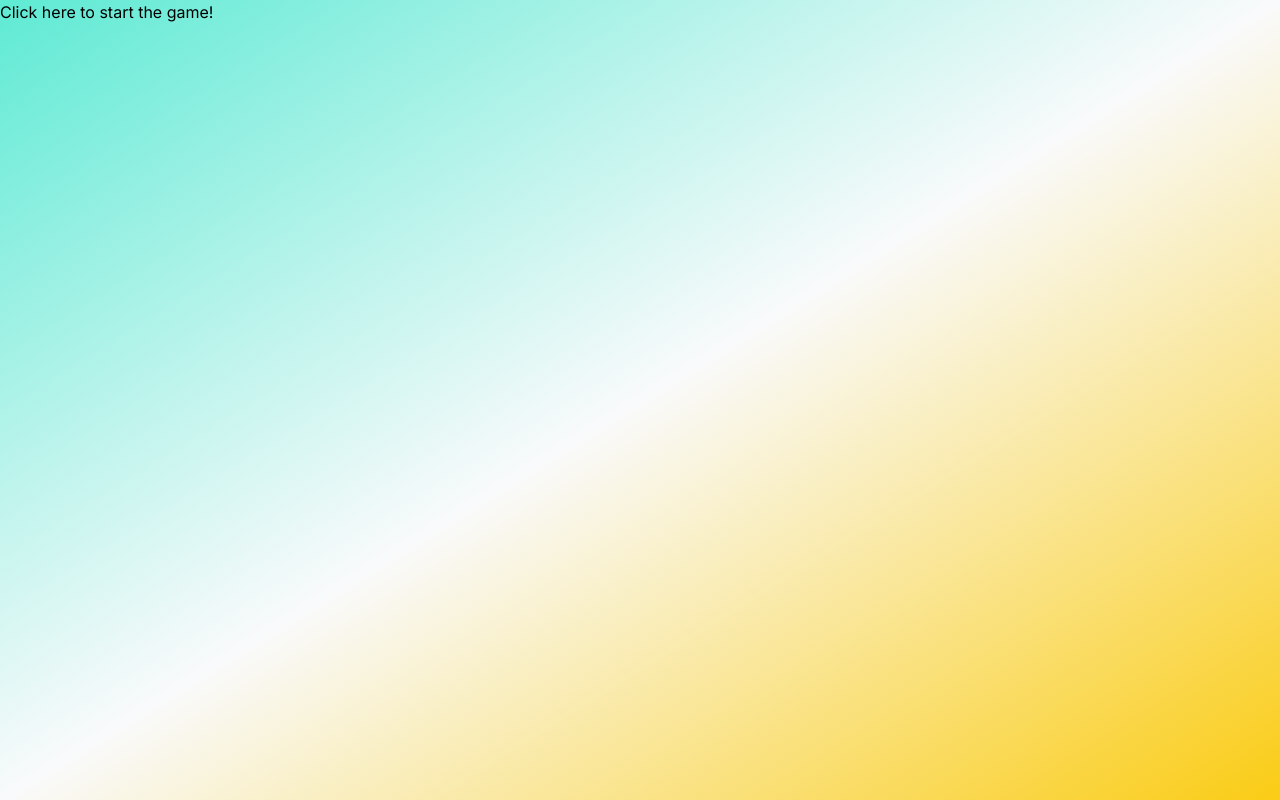
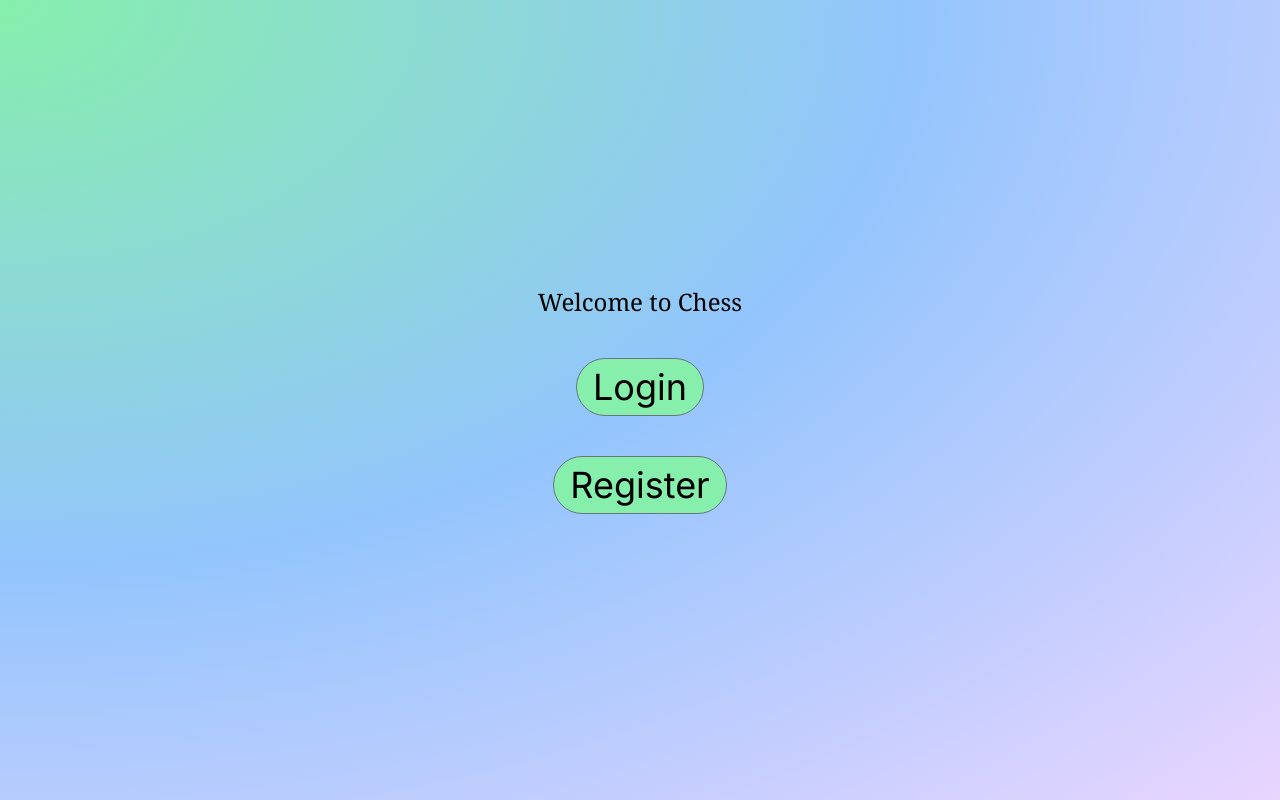
Before and after one commit to vladyslavt97/the_ultimate_chess, a Next.js app: page / in a window 1280 px wide. Built offline with nearby package versions, Linux system fonts and the light colour scheme; no server answers.

Commit message:
create a user

```diff
--- /dev/null
+++ b/app/api/createuser/route.ts
@@ -0,0 +1,12 @@
+import supabase from "@/lib/supabase";
+
+export async function POST(request: Request) {
+  let toVerify = await request.text();
+  let requestBody = JSON.parse(toVerify);
+  console.log('req.body', requestBody);
+
+  //error due to unique value
+  const {data, error} = await supabase.from('users').insert({username: requestBody.username, password: requestBody.password}).select()
+
+  return new Response(JSON.stringify({myobj: "Hello"}));
+}
--- a/app/chessboard/page.tsx
+++ b/app/chessboard/page.tsx
@@ -1,8 +1,5 @@
 "use client"
 import Chessboard from "@/components/chess/Chessboard"
-import chess from '@/lib/chess';
-import { useEffect, useState } from 'react';
-import supabase from "@/lib/supabase";
 
 type Props = {}
 
--- a/app/chooseuser/page.tsx
+++ b/app/chooseuser/page.tsx
@@ -1,17 +1,42 @@
 "use client"
-import Chessboard from "@/components/chess/Chessboard"
-import chess from '@/lib/chess';
-import { useEffect, useState } from 'react';
-import supabase from "@/lib/supabase";
+import Link from 'next/link';
 
 type Props = {}
 
 export default function Page({}: Props) {
 
+    let player1ID = 5;
+  let player2ID = 16;
+
+  const startTheGame = async () =>{
+    try {
+    const response = await fetch("/api/startgame", {
+      method: 'POST',
+      headers: {
+        'Content-Type': 'application/json',
+      },
+      body: JSON.stringify({player1: player1ID, player2: player2ID}),
+    });
+
+    if (!response.ok) {
+      throw new Error('Network response was not ok');
+    }
+
+    const responseData = await response.json();
+    // console.log('responseData, ',responseData);
+
+    return responseData;
+  } catch (error) {
+    console.error('Errorrrr:', error);
+    throw error;
+  }
+  }
+
   return (
-    <div className=" overflow-x-hidden">
-      <h1 className='flex justify-center relative top-10 text-lg font-bold'>Chess</h1>
-      <Chessboard/>
-    </div>
+    <main className='overflow-hidden min-h-screen'>
+      <Link href="/chessboard"
+      onClick={startTheGame}
+      >Click here to start the game!</Link>
+    </main>
   )
 }
--- a/app/layout.tsx
+++ b/app/layout.tsx
@@ -1,7 +1,7 @@
 import './globals.css'
 import { Inter } from 'next/font/google'
 import { Providers } from "@/redux/provider";
-
+import ProvidersSession from "@/components/ProvidersSession";
 const inter = Inter({ subsets: ['latin'] })
 
 export const metadata = {
@@ -12,12 +12,15 @@ export const metadata = {
 export default function RootLayout({
   children,
 }: {
-  children: React.ReactNode
+  children: React.ReactNode;
+  // session: any;
 }) {
   return (
     <html lang="en">
         <body className={`${inter.className} bg-gradient-to-tl from-yellow-400 via-gray-50 to-teal-300`}>
-          <Providers>{children}</Providers>
+          <ProvidersSession>
+            <Providers>{children}</Providers>
+          </ProvidersSession>
         </body>
     </html>
   )
--- a/app/page.tsx
+++ b/app/page.tsx
@@ -1,43 +1,42 @@
 "use client"
-
-import { Inter } from 'next/font/google'
 import Link from 'next/link';
 
-const inter = Inter({ subsets: ['latin'] })
+import { signIn, useSession} from "next-auth/react";
+import { useRouter } from "next/navigation";
 
 export default function Home() {
-  let player1ID = 5;
-  let player2ID = 16;
+  const { data: session, status } = useSession()
+    const Router = useRouter();
 
-  const startTheGame = async () =>{
-    try {
-    const response = await fetch("/api/startgame", {
-      method: 'POST',
-      headers: {
-        'Content-Type': 'application/json',
-      },
-      body: JSON.stringify({player1: player1ID, player2: player2ID}),
-    });
-
-    if (!response.ok) {
-      throw new Error('Network response was not ok');
+    if (status === "loading") {
+        return <p className="flex justify-center items-center h-screen w-full text-4xl">Loading...</p>
     }
 
-    const responseData = await response.json();
-    // console.log('responseData, ',responseData);
+    if (status === "authenticated") {
+        Router.push("/upcoming")
+    }
+  return (
+    <>
+      <main className="flex flex-col justify-center items-center w-full h-screen bg-[radial-gradient(ellipse_at_top_left,_var(--tw-gradient-stops))] from-green-300 via-blue-300 to-purple-200">
+      {status === "unauthenticated" ? <div className="flex gap-10 justify-around flex-col items-center text-center">
+          <h1 className=" text-black text-2xl font-serif">Welcome to Chess</h1>
+          <button className=" bg-green-300 border-gray-500 border text-4xl py-2 px-4 rounded-full"
+            onClick={() => {
+              signIn();
+            }}
+          >
+            Login
+          </button>
+          <Link href="/register" className=" bg-green-300 border-gray-500 border text-4xl py-2 px-4 rounded-full"
 
-    return responseData;
-  } catch (error) {
-    // console.error('Errorrrr:', error);
-    throw error;
-  }
-  }
-
-  return (
-    <main className='overflow-hidden min-h-screen'>
-      <Link href="/chessboard"
-      onClick={startTheGame}
-      >Click here to start the game!</Link>
-    </main>
+          >
+            Register
+          </Link>
+        </div>
+        :
+        <p className="flex justify-center items-center h-screen w-full text-4xl">Loading...</p>
+        }
+      </main>
+    </>
   )
 }
--- /dev/null
+++ b/app/register/page.tsx
@@ -0,0 +1,52 @@
+"use client"
+
+import { FormEvent, useState } from "react";
+
+type Props = {}
+
+export default function Page({}: Props) {
+  const [username, setUsername] = useState('');
+  const [password, setPassword] = useState('');
+
+  const submitUserFrom = async (e: FormEvent<HTMLFormElement>) => {
+    e.preventDefault()
+    console.log('sdssdsdsds', username, password);
+    try {
+
+    const response = await fetch("/api/createuser", {
+      method: 'POST',
+      headers: {
+        'Content-Type': 'application/json',
+      },
+      body: JSON.stringify({username: username, password: password}),
+    });
+
+    if (!response.ok) {
+      throw new Error('Network response was not ok');
+    }
+    console.log('232', response);
+
+    const responseData = await response.json();
+    console.log('responseData, ',responseData);
+    setUsername('');
+    setPassword('');
+
+    return responseData;
+  } catch (error) {
+    console.error('Errorrrr 33:', error);
+    throw error;
+  }
+  }
+
+  return (
+    <main className='overflow-hidden min-h-screen'>
+      <form className="flex flex-col items-center justify-center h-[100vh]" onSubmit={e =>submitUserFrom(e)}>
+        <label>Username</label>
+        <input name="username" className="rounded-lg" onChange={e => setUsername(e.target.value)}/>
+        <label>PW</label>
+        <input type="password" name="password" className="rounded-lg" onChange={e => setPassword(e.target.value)}/>
+        <button className="px-2 py-0 bg-pink-300 rounded-lg mt-5">Submit</button>
+      </form>
+    </main>
+  )
+}
--- /dev/null
+++ b/components/ProvidersSession.tsx
@@ -0,0 +1,13 @@
+"use client";
+
+import React, { ReactNode } from "react";
+import { SessionProvider } from "next-auth/react";
+interface Props {
+  children: ReactNode;
+}
+
+const ProvidersSession = ({ children }: Props) => {
+  return <SessionProvider>{children}</SessionProvider>;
+};
+
+export default ProvidersSession;
```
